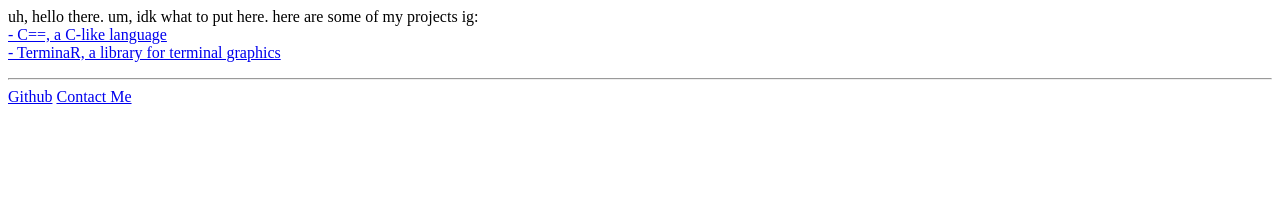
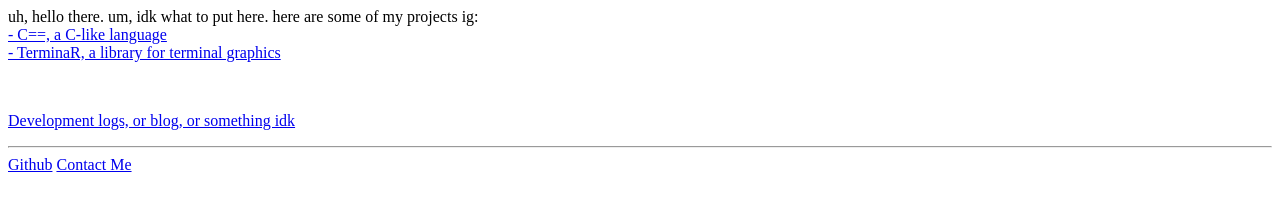
Before and after one commit to RandomProgrammerOnTheInternet/RandomProgrammerOnTheInternet.github.io, a plain HTML site: page index.html in a window 1280 px wide. Shown: the part 252-460 px from the top of the page. Drawn offline with Linux system fonts and the light colour scheme.

Commit message:
Update index.html

```diff
--- a/index.html
+++ b/index.html
@@ -16,6 +16,10 @@
             <br>
             <a href="https://github.com/RandomProgrammerOnTheInternet/TerminaR"> - TerminaR, a library for terminal graphics</a>
         </p>
+        <br>
+        <p>
+            <a href="devlog/index.html">Development logs, or blog, or something idk</a>
+        </p>
         <footer>
             <hr>
             <a href="https://github.com/RandomProgrammerOnTheInternet">Github</a>
```
